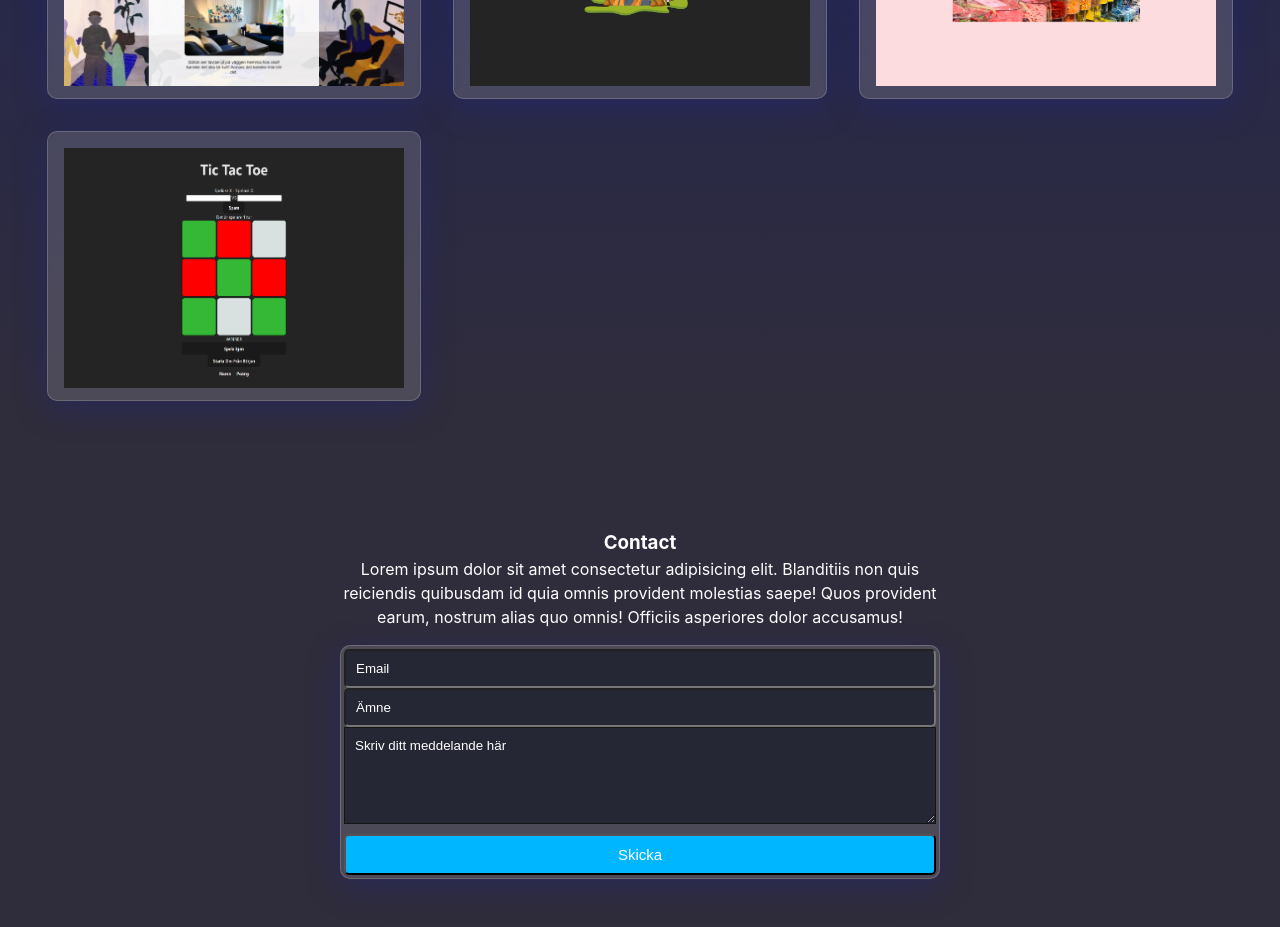
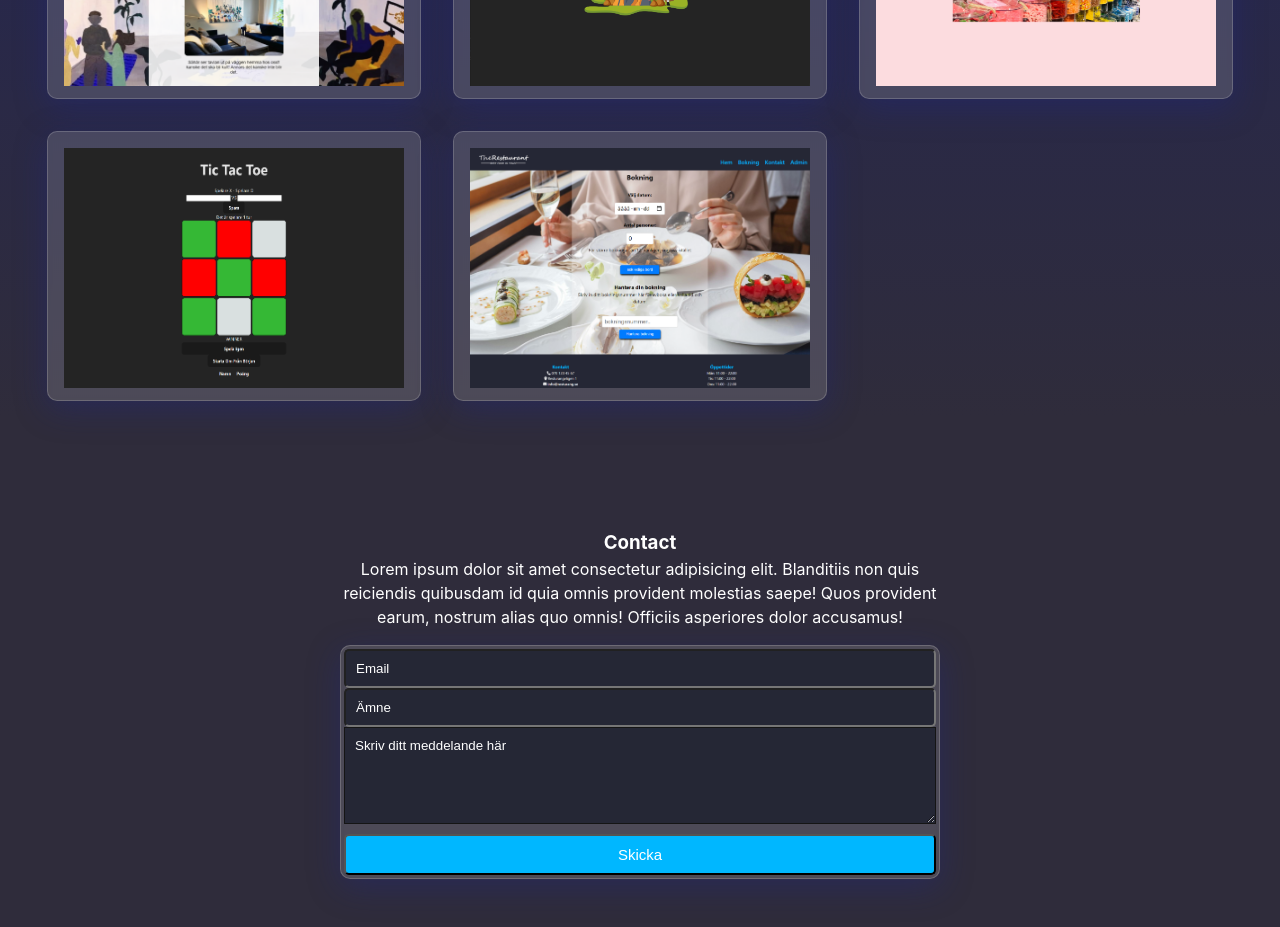
Before and after one commit to Stuuben/Portfolio-2, a React (Vite) app: page / in a window 1280 px wide. Shown: the part 1380-2307 px from the top of the page. Built offline with nearby package versions, Linux system fonts and the light colour scheme.

Commit message:
add project

```diff
--- a/src/pages/Projects.tsx
+++ b/src/pages/Projects.tsx
@@ -6,6 +6,7 @@ export const Projects = () => {
   const [showBacksideExamen, setShowBacksideExamen] = useState(true);
   const [showBacksideGodis, setShowBacksideGodis] = useState(true);
   const [showBacksideTicTacToe, setShowBacksideTicTacToe] = useState(true);
+  const [showBacksideResturant, setShowBacksideResturant] = useState(true);
   const handleMouseOverZoo = () => {
     console.log("over zoo");
 
@@ -33,6 +34,12 @@ export const Projects = () => {
   };
   const handleMouseLeaveTicTacToe = () => {
     setShowBacksideTicTacToe(true);
+  };
+  const handleMouseOverResturant = () => {
+    setShowBacksideResturant(false);
+  };
+  const handleMouseLeaveResturant = () => {
+    setShowBacksideResturant(true);
   };
 
   return (
@@ -191,6 +198,45 @@ export const Projects = () => {
             </div>
           )}
         </div>
+        <div
+          className="project-item"
+          onMouseOver={() => handleMouseOverResturant()}
+          onMouseLeave={() => handleMouseLeaveResturant()}
+        >
+          {showBacksideResturant ? (
+            <div className="frontside">
+              <img
+                src="/resturant.png"
+                alt="Josefins hemsida"
+                width={340}
+                height={240}
+              />
+            </div>
+          ) : (
+            <div
+              className={`backside ${showBacksideResturant ? "visible" : ""}`}
+            >
+              <div className="description-wrapper">
+                <h4 className="project-title">The Resturant</h4>
+                <p className="description">
+                  Inlämingsuppgift i skolan där vi skulle hämta djur från ett
+                  api och sedan hålla koll på när djuren ska matas
+                </p>
+              </div>
+              <div className="button-wrapper">
+                <button className="button-project">
+                  <a
+                    className="link"
+                    href="https://github.com/annaboye/therestaurant-react"
+                    target="_blank"
+                  >
+                    Se Github
+                  </a>
+                </button>
+              </div>
+            </div>
+          )}
+        </div>
       </div>
     </div>
   );
```
Also changed, not shown: public/resturant.png (added).
